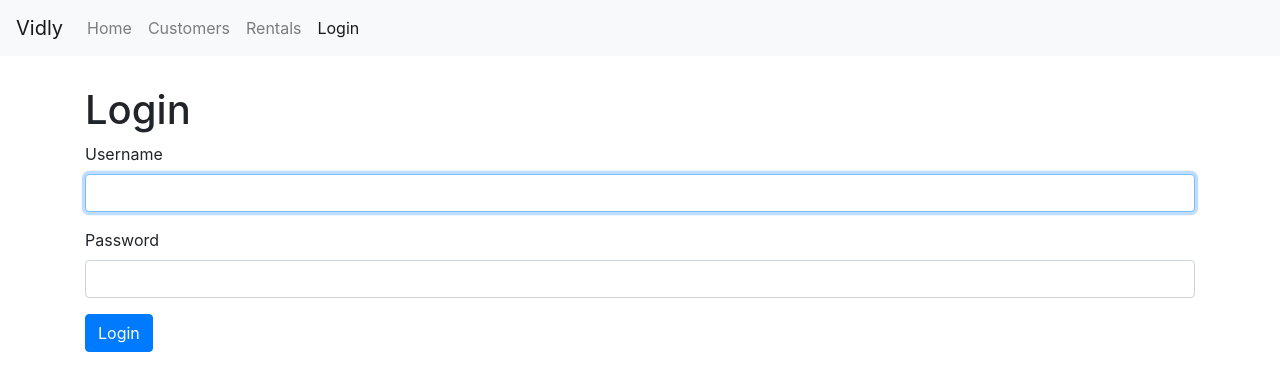
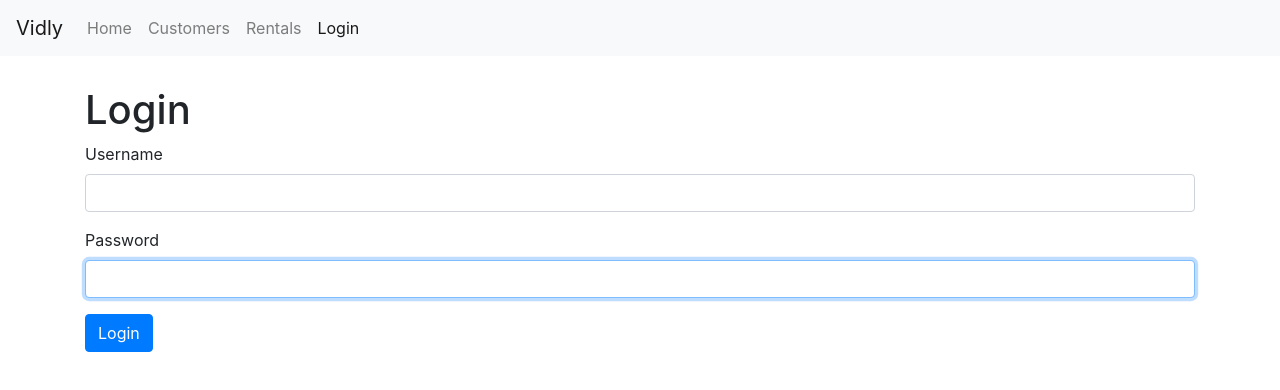
Before and after one commit to ianaquino47/Vidly, a React (Create React App) app: page /login in a window 1280 px wide. Shown: the top 390 px of the page. Built offline with nearby package versions, Linux system fonts and the light colour scheme.

Commit message:
extracted input component

```diff
--- a/src/components/LoginForm.jsx
+++ b/src/components/LoginForm.jsx
@@ -1,4 +1,5 @@
 import React, { Component } from "react";
+import Input from "./common/Input";
 
 class LoginForm extends Component {
   state = {
@@ -7,21 +8,15 @@
       password: "",
     },
   };
-  username = React.createRef();
-
-  //   componentDidMount() {
-  //     this.username.current.focus();
-  //   }
 
   handleSubmit = (e) => {
     e.preventDefault();
 
     //Call the server
-    const username = this.username.current.value;
     console.log("submitted");
   };
 
-  handleChange = ( {currentTarget: input}) => {
+  handleChange = ({ currentTarget: input }) => {
     const account = { ...this.state.account };
     account[input.name] = input.value;
     this.setState({ account });
@@ -33,30 +28,18 @@
       <div>
         <h1>Login</h1>
         <form onSubmit={this.handleSubmit}>
-          <div className="form-group">
-            <label htmlFor="username">Username</label>
-            <input
-              autoFocus
+          <Input
             name="username"
             value={account.username}
+            label="Username"
             onChange={this.handleChange}
-              ref={this.username}
-              id="username"
-              type="text"
-              className="form-control"
           />
-          </div>
-          <div className="form-group">
-            <label htmlFor="password">Password</label>
-            <input
+          <Input
             name="password"
             value={account.password}
+            label="Password"
             onChange={this.handleChange}
-              id="password"
-              type="text"
-              className="form-control"
           />
-          </div>
           <button className="btn btn-primary">Login</button>
         </form>
       </div>
--- /dev/null
+++ b/src/components/common/Input.jsx
@@ -0,0 +1,20 @@
+import React from "react";
+
+const Input = ({name, label, value, onChange}) => {
+  return (
+    <div className="form-group">
+      <label htmlFor={name}>{label}</label>
+      <input
+        autoFocus
+        name={name}
+        value={value}
+        onChange={onChange}
+        id={name}
+        type="text"
+        className="form-control"
+      />
+    </div>
+  );
+};
+
+export default Input;
```
Lines whose indentation alone changed are shown as unchanged.
